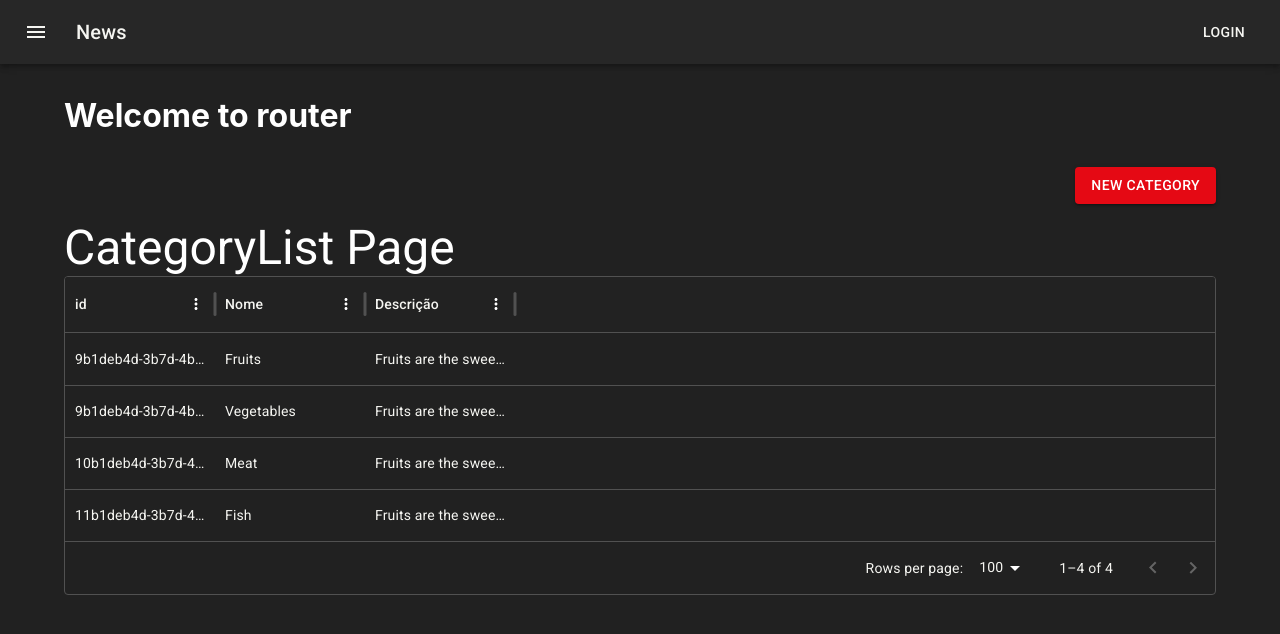
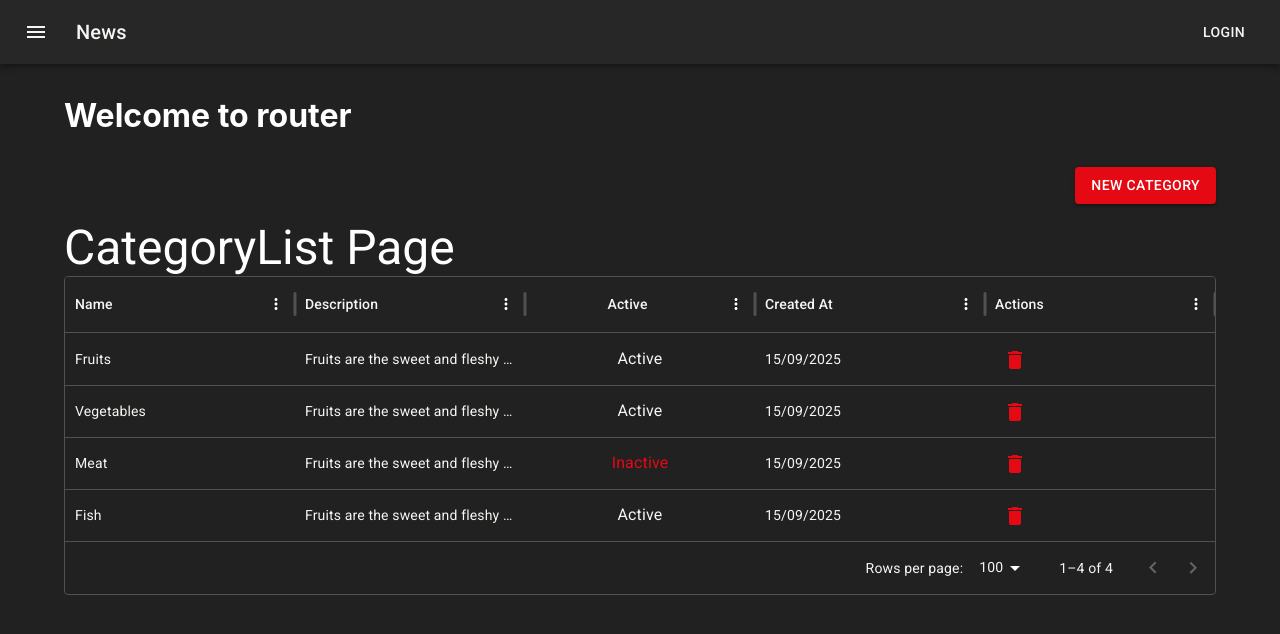
Before and after one commit to Lucassamuel97/admin-videos-react, a React (Vite) app: page / in a window 1280 px wide. Shown: the top 634 px of the page. Built offline with nearby package versions, Linux system fonts and the light colour scheme.

Commit message:
:sparkles: feat: Atualiza dependências do MUI para a versão 6.4.9 e adiciona novos campos na lista de categorias

```diff
--- a/package.json
+++ b/package.json
@@ -18,7 +18,7 @@
     "@emotion/react": "^11.14.0",
     "@emotion/styled": "^11.14.0",
     "@fontsource/roboto": "^5.2.5",
-    "@mui/icons-material": "^6.4.8",
+    "@mui/icons-material": "^6.4.9",
     "@mui/material": "^6.4.8",
     "@mui/x-data-grid": "^7.28.1",
     "@reduxjs/toolkit": "^2.0.1",
--- a/src/features/categories/ListCategory.tsx
+++ b/src/features/categories/ListCategory.tsx
@@ -1,8 +1,9 @@
-import { Box, Button, Typography } from "@mui/material"
+import { Box, Button, IconButton, Typography } from "@mui/material"
 import { useAppSelector } from "../../app/hooks"
 import { selectCategories } from "./categorySlice";
 import { Link } from "react-router-dom";
-import { DataGrid, GridColDef, GridRowsProp } from '@mui/x-data-grid';
+import { DataGrid, GridColDef, GridRenderCellParams, GridRowsProp } from '@mui/x-data-grid';
+import DeleteIcon from '@mui/icons-material/Delete';
 
 
 export const CategoryList = () => {
@@ -12,14 +13,62 @@ export const CategoryList = () => {
     const rows: GridRowsProp = categories.map((category) => ({
         id: category.id,
         name: category.name,
-        description: category.description
+        description: category.description,
+        isActive: category.is_active,
+        created_at: new Date(category.created_at).toLocaleDateString("pt-BR"),
     }));
 
     const columns: GridColDef[] = [
-        { field: 'id', headerName: 'id', width: 150 },
-        { field: 'name', headerName: 'Nome', width: 150 },
-        { field: 'description', headerName: 'Descrição', width: 150 },
+        {
+            field: "name",
+            headerName: "Name",
+            flex: 1
+        },
+        {
+            field: "description",
+            headerName: "Description",
+            flex: 1
+        },
+        {
+            field: "isActive",
+            headerName: "Active",
+            flex: 1,
+            type: "boolean",
+            renderCell: renderIsActiveCell
+        },
+        {
+            field: "created_at",
+            headerName: "Created At",
+            flex: 1,
+        },
+        {
+            field: "id",
+            headerName: "Actions",
+            type: "string",
+            flex: 1,
+            renderCell: renderActionsCell
+        },
     ];
+
+    function renderIsActiveCell(rowData: GridRenderCellParams) {
+        return (
+          <Typography color={rowData.value ? "primary" : "secondary"}>
+            {rowData.value ? "Active" : "Inactive"}
+          </Typography>
+        );
+    }
+    function renderActionsCell(params: GridRenderCellParams) {
+        return (
+          <IconButton
+            color="secondary"
+            onClick={() => console.log(params.row.id)}
+            aria-label="delete"
+            data-testid="delete-button"
+          >
+            <DeleteIcon />
+          </IconButton>
+        );
+    }
 
     return (
         <Box maxWidth="lg" sx={{ mt: 4, mb: 4 }}>
--- a/src/features/categories/categorySlice.ts
+++ b/src/features/categories/categorySlice.ts
@@ -1,6 +1,7 @@
 import { create } from "@mui/material/styles/createTransitions";
 import { createSlice } from "@reduxjs/toolkit";
 import { RootState } from "../../app/store";
+import { i } from "vitest/dist/reporters-w_64AS5f.js";
 
 interface Category {
   id: string;
@@ -25,7 +26,7 @@ const category: Category = {
 export const initialState = [
   category,
   { ...category, id: '9b1deb4d-3b7d-4bad-9bdd-2b0d7b3dcb6e', name: 'Vegetables' },
-  { ...category, id: '10b1deb4d-3b7d-4bad-9bdd-2b0d7b3dcb6f', name: 'Meat' },
+  { ...category, id: '10b1deb4d-3b7d-4bad-9bdd-2b0d7b3dcb6f', name: 'Meat', is_active: false },
   { ...category, id: '11b1deb4d-3b7d-4bad-9bdd-2b0d7b3dcb6g', name: 'Fish' },
 ];
 
```
Also changed, not shown: 2 other files (tests, documents, lock files or other folders).
